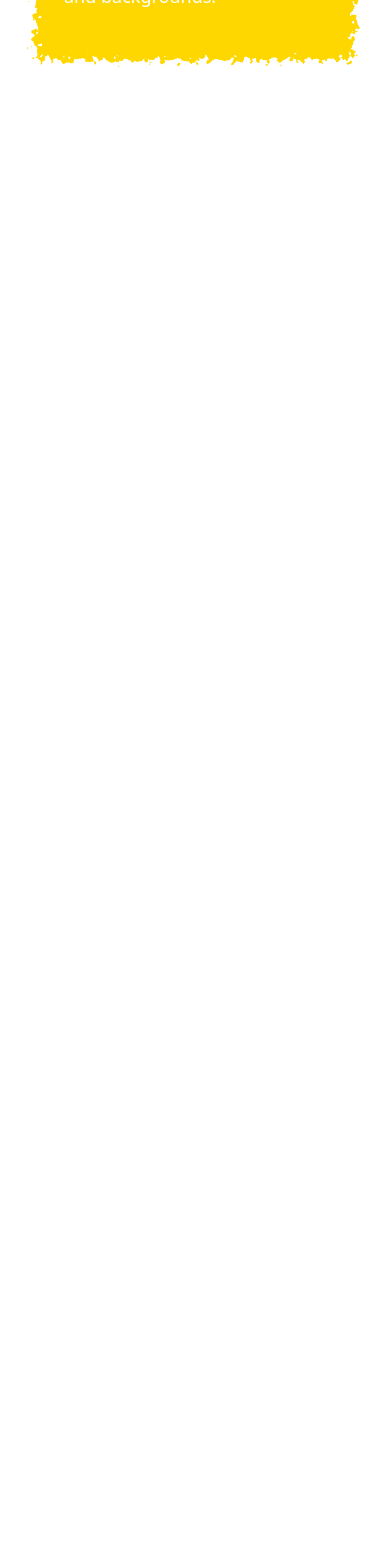
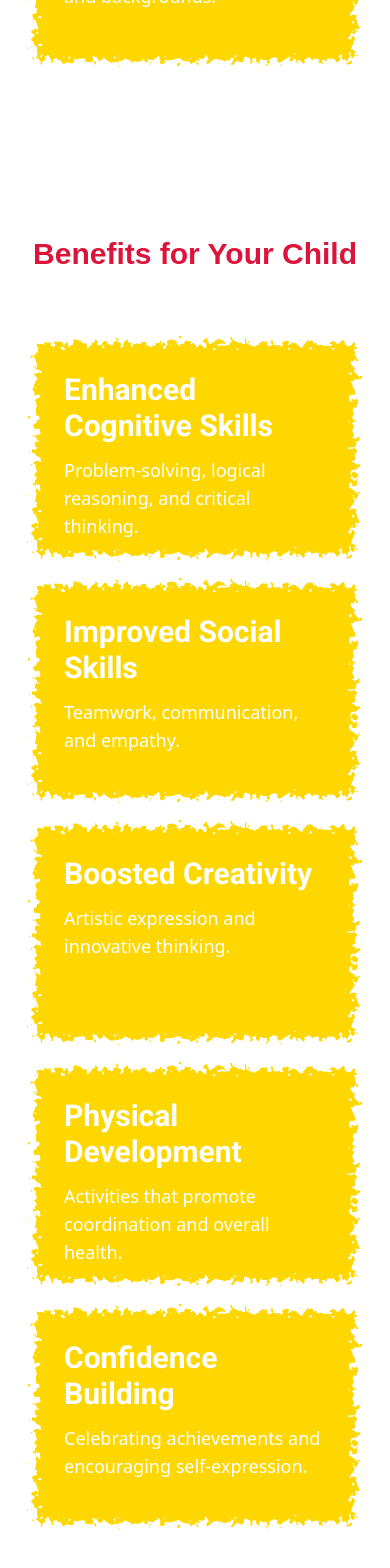
Before and after one commit to Maryammuhammadafzal/children_playing_academy, a Next.js app: page / in a window 390 px wide. Shown: the part 2075-3643 px from the top of the page. Before the commit the page ends 2255 px from the top, so only its background shows below. Built offline with nearby package versions, Linux system fonts and the light colour scheme; a web font is replaced by a local one.

Commit message:
created benefits section responsive

```diff
--- a/app/Benefits/Page.tsx
+++ b/app/Benefits/Page.tsx
@@ -4,22 +4,26 @@ import React from "react";
 const BenefitsPage = () => {
   let features_data = [
     {
-      title : 'Safe and Secure Environment',
-      description : 'Your child’s safety is our priority. Our platform is designed to provide a protected and monitored space for learning and play.'
+      title: "Enhanced Cognitive Skills",
+      description: "Problem-solving, logical reasoning, and critical thinking.",
     },
     {
-      title : 'Expert-Led Content',
-      description : 'Developed by educators, child psychologists, and play experts to ensure quality and relevance.'
+      title: "Improved Social Skills",
+      description: "Teamwork, communication, and empathy.",
     },
     {
-      title : 'Parent Involvement',
-      description : 'Tools and resources to help parents stay connected with their child’s progress.'
+      title: "Boosted Creativity",
+      description: "Artistic expression and innovative thinking.",
     },
     {
-      title : 'Inclusive Approach',
-      description : 'Activities and content that cater to children of all abilities and backgrounds.'
+      title: "Physical Development",
+      description: "Activities that promote coordination and overall health.",
     },
-  ]
+    {
+      title: "Confidence Building",
+      description: "Celebrating achievements and encouraging self-expression.",
+    },
+  ];
   return (
     <div className="w-full h-auto flex justify-center items-center py-20">
       <div className="vector absolute -left-5 -top-40 w-auto h-auto z-50">
@@ -37,12 +41,20 @@ const BenefitsPage = () => {
         </h2>
 
         <div className="flex justify-center items-center flex-wrap gap-0 xl:gap-14 w-full h-auto">
-               {features_data && features_data.map((feature , index)=>(
-                <div key={index} data-aos='zoom-in'
+          {features_data &&
+            features_data.map((feature, index) => (
+              <div
+                key={index}
+                data-aos="zoom-in"
                 className="lg:w-[500px] w-[450px] md:w-[50%] md:h-auto md:my-43xs:my-2 my-1 lg:h-[300px] flex justify-center bg-cover bg-center relative"
                 // style={{ backgroundImage: `url('/images/texture.png')` }}
               >
-                      <Image src='/images/texture.png' alt="texture" width={500} height={300} />
+                <Image
+                  src="/images/texture.png"
+                  alt="texture"
+                  width={500}
+                  height={300}
+                />
 
                 <div className="absolute w-full h-full flex justify-center  top-0  left-0">
                   <div className="w-full h-full flex flex-col py-10 px-10 gap-3">
--- a/app/page.tsx
+++ b/app/page.tsx
@@ -1,10 +1,12 @@
 import Image from "next/image";
 import AboutPage from "./About/Page";
 import FeaturesPage from "./Features/Page";
+import BenefitsPage from "./Benefits/Page";
 
 export default function Home() {
   return <div className="w-full h-auto overflow-hidden ">
     <AboutPage/>
     <FeaturesPage/>
+    <BenefitsPage/>
   </div>;
 }
```
Lines whose indentation alone changed are shown as unchanged.
